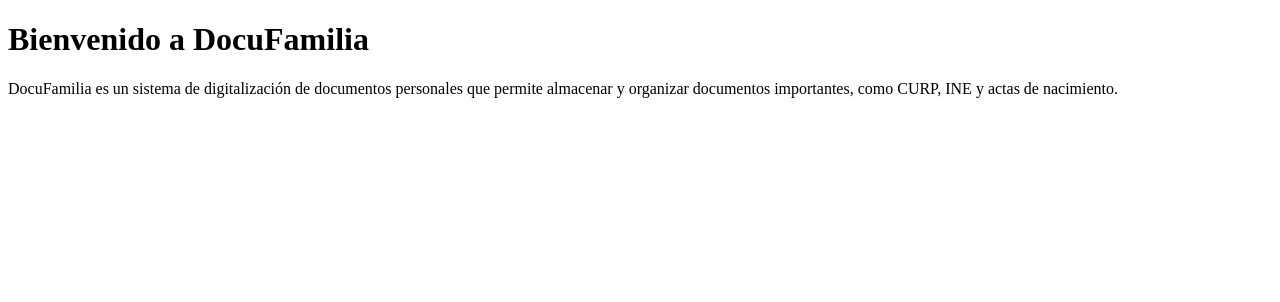
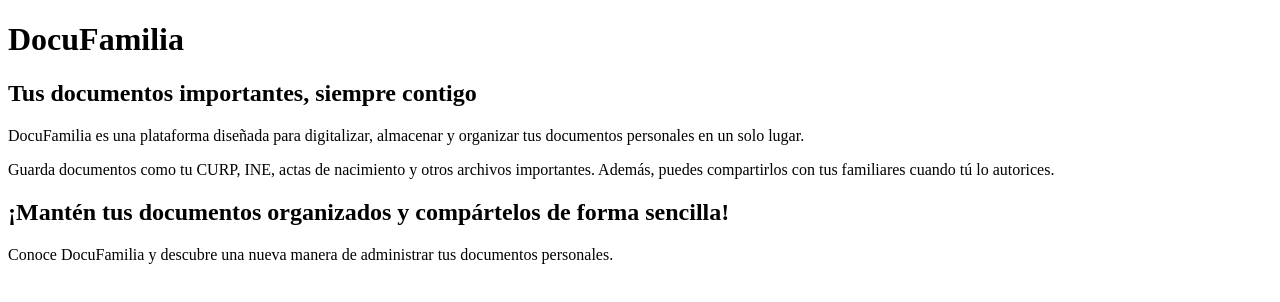
Before and after one commit to Ernestoolono/DocuFamilia, a plain HTML site: page src/index.html in a window 1280 px wide. Drawn offline with Linux system fonts and the light colour scheme.

Commit message:
Agregar presentacion del proyecto

```diff
--- a/src/index.html
+++ b/src/index.html
@@ -4,16 +4,30 @@
 <head>
     <meta charset="UTF-8">
     <meta name="viewport" content="width=device-width, initial-scale=1.0">
-    <title>DocuFamilia</title>
+    <title>DocuFamilia | Tus documentos siempre contigo</title>
 </head>
 <body>
 
-    <h1>Bienvenido a DocuFamilia</h1>
+    <h1>DocuFamilia</h1>
+
+    <h2>Tus documentos importantes, siempre contigo</h2>
 
     <p>
-        DocuFamilia es un sistema de digitalización de documentos
-        personales que permite almacenar y organizar documentos
-        importantes, como CURP, INE y actas de nacimiento.
+        DocuFamilia es una plataforma diseñada para digitalizar,
+        almacenar y organizar tus documentos personales en un solo lugar.
+    </p>
+
+    <p>
+        Guarda documentos como tu CURP, INE, actas de nacimiento
+        y otros archivos importantes. Además, puedes compartirlos
+        con tus familiares cuando tú lo autorices.
+    </p>
+
+    <h2>¡Mantén tus documentos organizados y compártelos de forma sencilla!</h2>
+
+    <p>
+        Conoce DocuFamilia y descubre una nueva manera de
+        administrar tus documentos personales.
     </p>
 
 </body>
```
